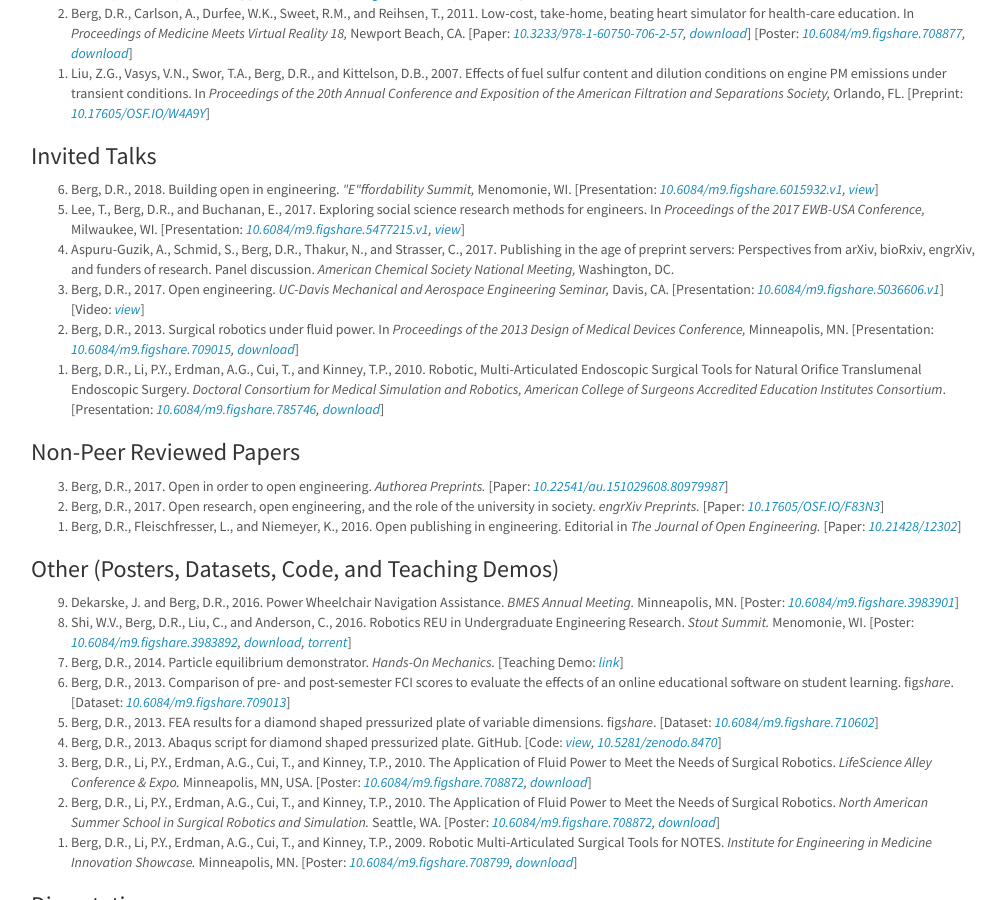
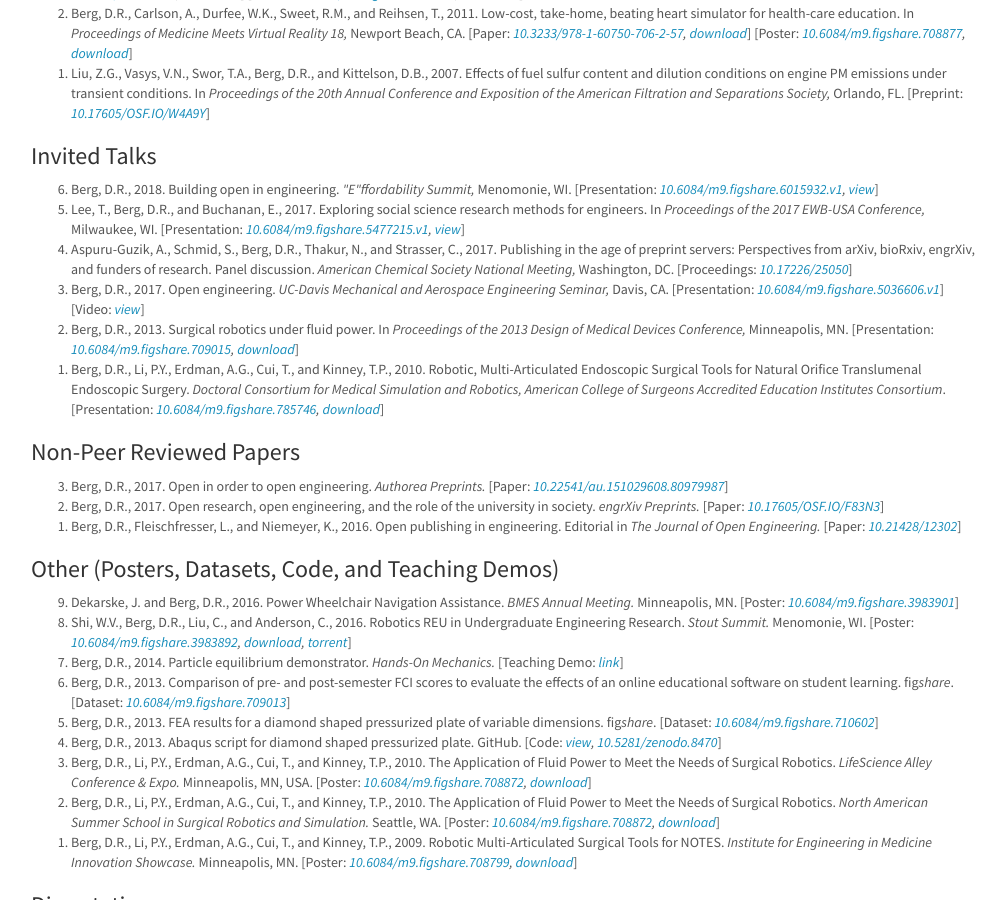
Before and after one commit to devinberg/devinberg.com, a Jekyll site: the page built from publications/index.md, in a window 1280 px wide and 900 px high, scrolled down 1620 px. Shown: the whole window, without its empty margins (39-1044 px from the left). Built offline with Jekyll 4.4.1, drawn with Linux system fonts in a browser that asks for light colours; nearby versions of some CDN libraries; comment, search, counter and statistics services are not loaded.

Commit message:
add ACS proceedings

```diff
--- a/publications/index.md
+++ b/publications/index.md
@@ -80,7 +80,7 @@ Below are some of the papers and other artifacts I have published.
 
 	<li>Lee, T., Berg, D.R., and Buchanan, E., 2017. Exploring social science research methods for engineers. In <i>Proceedings of the 2017 EWB-USA Conference,</i> Milwaukee, WI. [Presentation: <i><a href="https://doi.org/10.6084/m9.figshare.5477215.v1">10.6084/m9.figshare.5477215.v1</a>, <a href="https://speakerdeck.com/devinberg/exploring-social-science-research-methods-for-engineers">view</a></i>] <span data-badge-popover="right" data-badge-type="4" data-doi="10.6084/m9.figshare.5477215" data-hide-no-mentions="true" class="altmetric-embed"></span></li>
 
-	<li>Aspuru-Guzik, A., Schmid, S., Berg, D.R., Thakur, N., and Strasser, C., 2017. Publishing in the age of preprint servers: Perspectives from arXiv, bioRxiv, engrXiv, and funders of research. Panel discussion. <i>American Chemical Society National Meeting,</i> Washington, DC.</li>
+	<li>Aspuru-Guzik, A., Schmid, S., Berg, D.R., Thakur, N., and Strasser, C., 2017. Publishing in the age of preprint servers: Perspectives from arXiv, bioRxiv, engrXiv, and funders of research. Panel discussion. <i>American Chemical Society National Meeting,</i> Washington, DC. [Proceedings: <i><a href="https://doi.org/10.17226/25050">10.17226/25050</a></i>] <span data-badge-popover="right" data-badge-type="4" data-doi="10.17226/25050" data-hide-no-mentions="true" class="altmetric-embed"></span></li>
 
 	<li>Berg, D.R., 2017. Open engineering. <i>UC-Davis Mechanical and Aerospace Engineering Seminar,</i> Davis, CA. [Presentation: <i><a href="https://doi.org/10.6084/m9.figshare.5036606.v1">10.6084/m9.figshare.5036606.v1</a></i>] [Video: <i><a href="https://www.youtube.com/watch?v=bdhGRLcPohs">view</a></i>]<span data-badge-popover="right" data-badge-type="4" data-doi="10.6084/m9.figshare.5036606" data-hide-no-mentions="true" class="altmetric-embed"></span></li>
 
```
